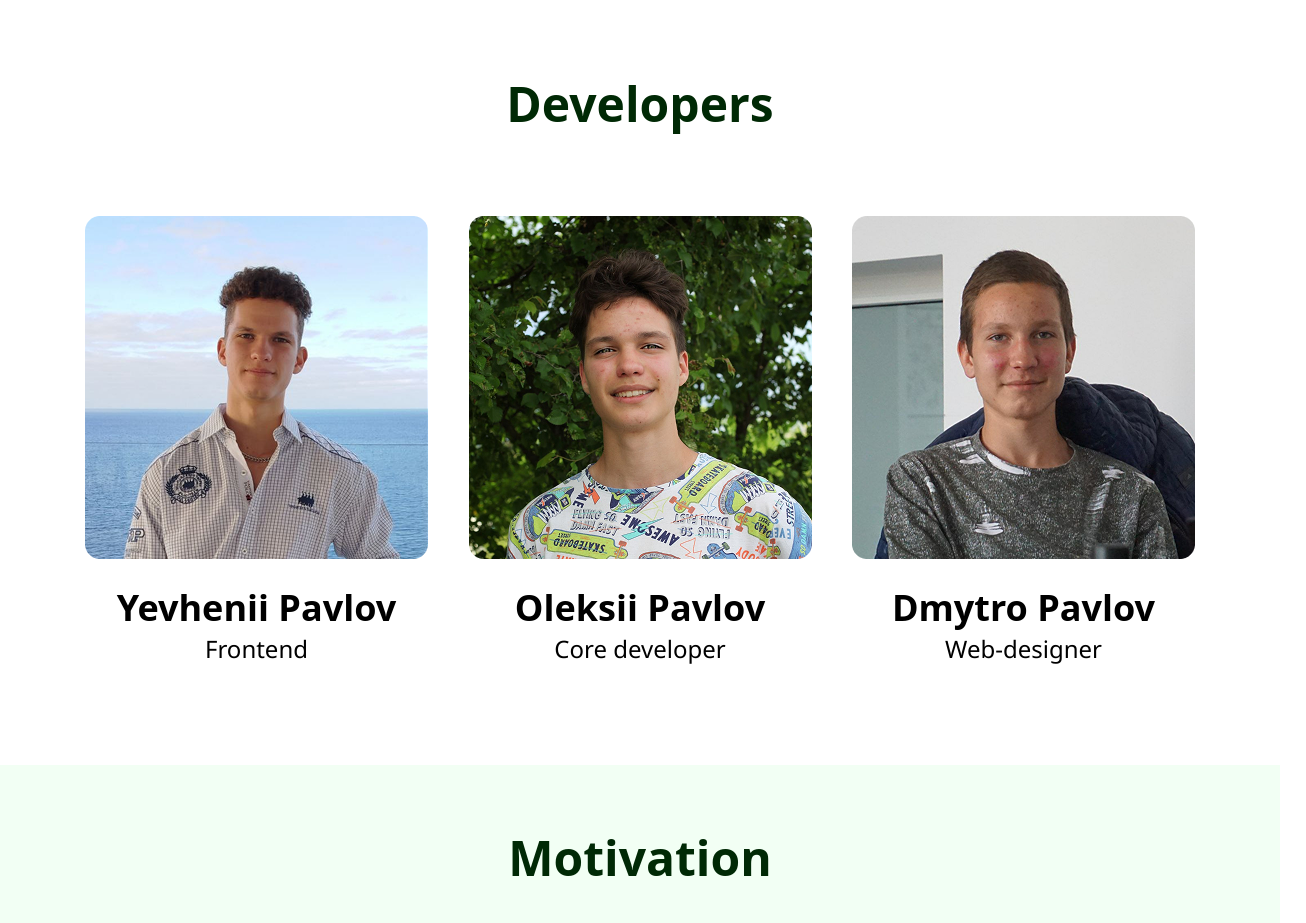
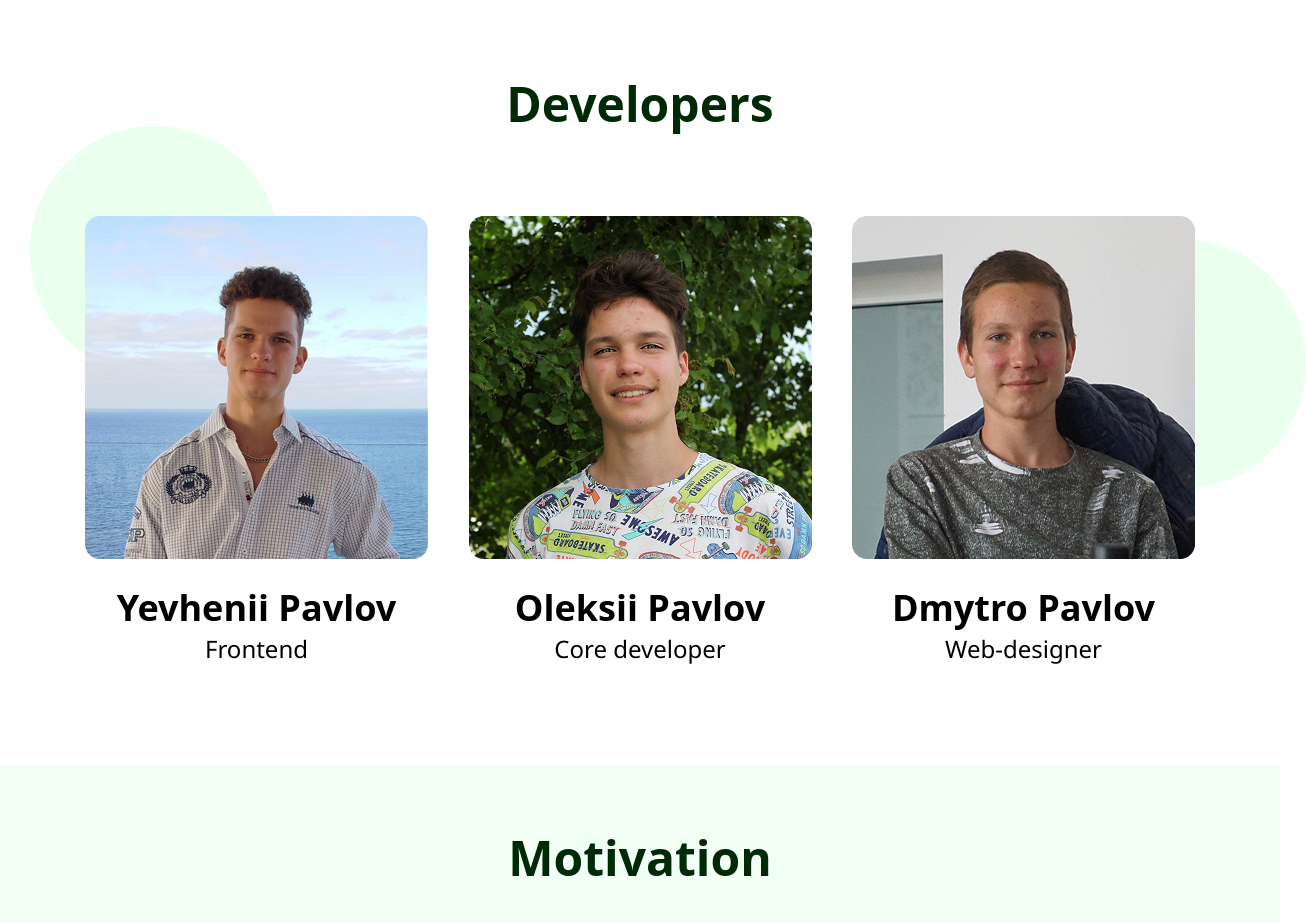
Before and after one commit to Alekseypavlov14/qr-codes-landing, a website built with Vite: page index.html in a window 1280 px wide. Shown: the part 1720-2643 px from the top of the page, 1306 px wide, since content can reach past the window. Built offline with nearby package versions, Linux system fonts and the light colour scheme; a web font is replaced by a local one.

Commit message:
added decor for developers section

```diff
--- a/index.html
+++ b/index.html
@@ -191,6 +191,9 @@
               <h3 class="developer-card__title">Dmytro Pavlov</h3>
               <h4 class="developer-card__subtitle">Web-designer</h4>
             </div>
+
+            <div class="decor decor-1 decor--pulse-down"></div>
+            <div class="decor decor-2 decor--pulse-up"></div>
           </div>
         </div>
       </div>
@@ -218,6 +221,7 @@
         <a href="/" class="logo">
           <span>QR</span>Coder
         </a>
+
         <div class="footer-content">
           <div class="footer-content-block">
             <h5 class="footer-content-block__title">Oleksii Pavlov</h5>
--- a/src/style.css
+++ b/src/style.css
@@ -550,11 +550,17 @@ p {
 
 
 .developer-cards {
+  position: relative;
   margin-top: 80px;
+
   display: flex;
   justify-content: space-between;
   align-items: center;
   flex-wrap: wrap;
+}
+.developer-card {
+  position: relative;
+  z-index: var(--z-index-overlap);
 }
 .developer-card__title {
   margin-top: 20px;
@@ -567,6 +573,14 @@ p {
   text-align: center;
   font-family: 'Noto Sans';
   font-size: 24px;
+}
+.developer-cards .decor-1 {
+  top: -20%;
+  left: -5%;
+}
+.developer-cards .decor-2 {
+  top: 5%;
+  right: -10%;
 }
 
 
```
